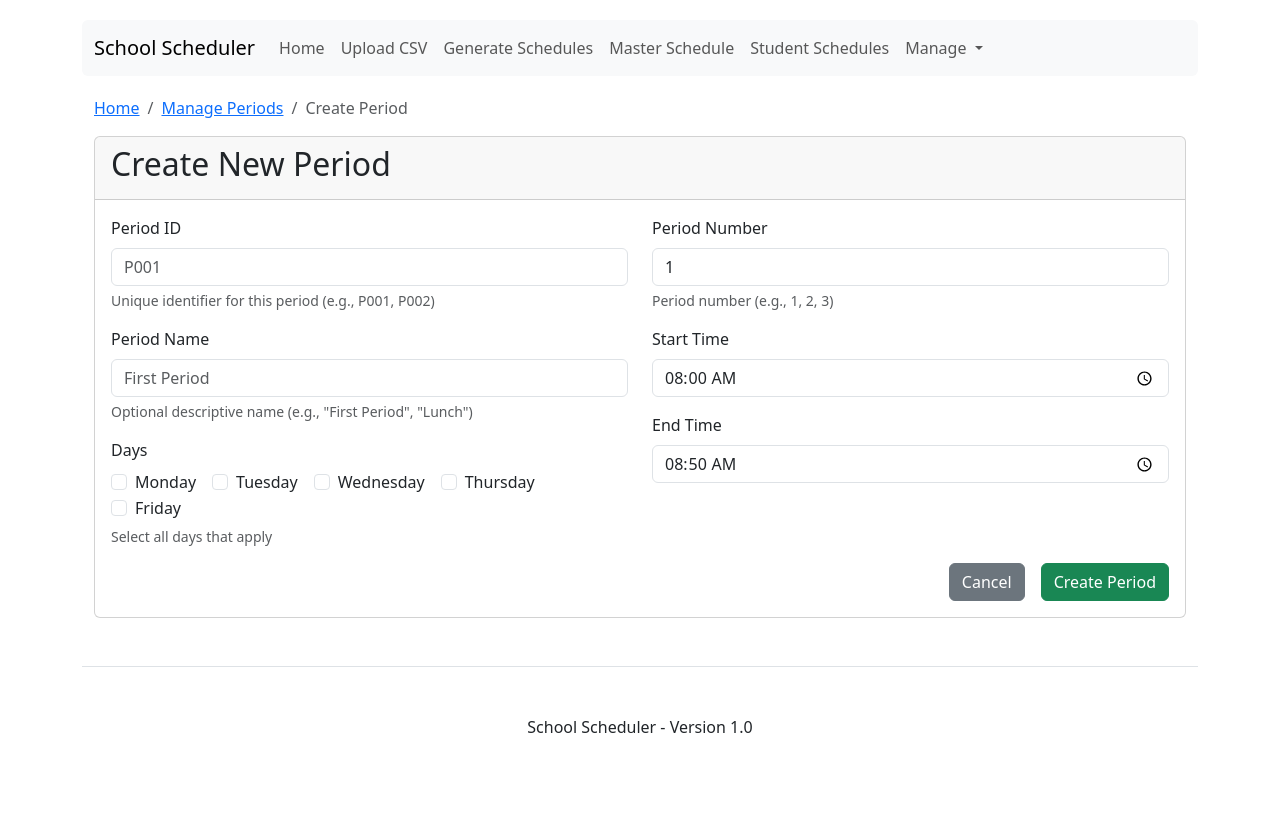
After one commit to wafflestomper/Scheduler_v2, a Django app: page /periods/create/ in a window 1280 px wide. The commit adds this page. Run offline with Django 4.2, Linux system fonts and the light colour scheme.

Commit message:
Add support for multiple days per period

```diff
--- a/schedule/admin.py
+++ b/schedule/admin.py
@@ -27,8 +27,8 @@ class CourseAdmin(admin.ModelAdmin):
 
 @admin.register(Period)
 class PeriodAdmin(admin.ModelAdmin):
-    list_display = ('id', 'day', 'slot', 'start_time', 'end_time')
-    list_filter = ('day', 'slot')
+    list_display = ('id', 'period_name', 'days', 'slot', 'start_time', 'end_time')
+    list_filter = ('slot',)
 
 @admin.register(Section)
 class SectionAdmin(admin.ModelAdmin):
--- a/schedule/templates/schedule/base.html
+++ b/schedule/templates/schedule/base.html
@@ -48,11 +48,16 @@
                         <li class="nav-item">
                             <a class="nav-link" href="{% url 'student_schedules' %}">Student Schedules</a>
                         </li>
-                        <li class="nav-item">
-                            <a class="nav-link" href="{% url 'view_students' %}">View Students</a>
-                        </li>
-                        <li class="nav-item">
-                            <a class="nav-link" href="{% url 'admin_reports' %}">Reports</a>
+                        <li class="nav-item dropdown">
+                            <a class="nav-link dropdown-toggle" href="#" id="managementDropdown" role="button" data-bs-toggle="dropdown" aria-expanded="false">
+                                Manage
+                            </a>
+                            <ul class="dropdown-menu" aria-labelledby="managementDropdown">
+                                <li><a class="dropdown-item" href="{% url 'view_students' %}">Students</a></li>
+                                <li><a class="dropdown-item" href="{% url 'view_periods' %}">Periods</a></li>
+                                <li><hr class="dropdown-divider"></li>
+                                <li><a class="dropdown-item" href="{% url 'admin_reports' %}">Reports</a></li>
+                            </ul>
                         </li>
                     </ul>
                 </div>
--- /dev/null
+++ b/schedule/templates/schedule/create_period.html
@@ -0,0 +1,88 @@
+{% extends 'schedule/base.html' %}
+
+{% block title %}Create New Period{% endblock %}
+
+{% block content %}
+<div class="container">
+    <nav aria-label="breadcrumb">
+        <ol class="breadcrumb">
+            <li class="breadcrumb-item"><a href="{% url 'index' %}">Home</a></li>
+            <li class="breadcrumb-item"><a href="{% url 'view_periods' %}">Manage Periods</a></li>
+            <li class="breadcrumb-item active" aria-current="page">Create Period</li>
+        </ol>
+    </nav>
+
+    <div class="card mb-4">
+        <div class="card-header">
+            <h2>Create New Period</h2>
+        </div>
+        <div class="card-body">
+            {% if messages %}
+                {% for message in messages %}
+                    <div class="alert alert-{% if message.tags == 'error' %}danger{% else %}{{ message.tags }}{% endif %} alert-dismissible fade show" role="alert">
+                        {{ message }}
+                        <button type="button" class="btn-close" data-bs-dismiss="alert" aria-label="Close"></button>
+                    </div>
+                {% endfor %}
+            {% endif %}
+
+            <form method="post">
+                {% csrf_token %}
+                <div class="row">
+                    <div class="col-md-6">
+                        <div class="mb-3">
+                            <label for="period_id" class="form-label">Period ID</label>
+                            <input type="text" class="form-control" id="period_id" name="period_id" placeholder="P001" required>
+                            <div class="form-text">Unique identifier for this period (e.g., P001, P002)</div>
+                        </div>
+
+                        <div class="mb-3">
+                            <label for="period_name" class="form-label">Period Name</label>
+                            <input type="text" class="form-control" id="period_name" name="period_name" placeholder="First Period">
+                            <div class="form-text">Optional descriptive name (e.g., "First Period", "Lunch")</div>
+                        </div>
+
+                        <div class="mb-3">
+                            <label class="form-label">Days</label>
+                            <div class="d-flex flex-wrap">
+                                {% for day_code, day_name in day_choices %}
+                                <div class="form-check me-3">
+                                    <input class="form-check-input" type="checkbox" name="days" value="{{ day_code }}" id="day-{{ day_code }}">
+                                    <label class="form-check-label" for="day-{{ day_code }}">
+                                        {{ day_name }}
+                                    </label>
+                                </div>
+                                {% endfor %}
+                            </div>
+                            <div class="form-text">Select all days that apply</div>
+                        </div>
+                    </div>
+
+                    <div class="col-md-6">
+                        <div class="mb-3">
+                            <label for="slot" class="form-label">Period Number</label>
+                            <input type="number" class="form-control" id="slot" name="slot" value="1" min="1" max="10" required>
+                            <div class="form-text">Period number (e.g., 1, 2, 3)</div>
+                        </div>
+
+                        <div class="mb-3">
+                            <label for="start_time" class="form-label">Start Time</label>
+                            <input type="time" class="form-control" id="start_time" name="start_time" value="08:00" required>
+                        </div>
+
+                        <div class="mb-3">
+                            <label for="end_time" class="form-label">End Time</label>
+                            <input type="time" class="form-control" id="end_time" name="end_time" value="08:50" required>
+                        </div>
+                    </div>
+                </div>
+
+                <div class="d-grid gap-2 d-md-flex justify-content-md-end">
+                    <a href="{% url 'view_periods' %}" class="btn btn-secondary me-md-2">Cancel</a>
+                    <button type="submit" class="btn btn-success">Create Period</button>
+                </div>
+            </form>
+        </div>
+    </div>
+</div>
+{% endblock %}
--- a/schedule/urls.py
+++ b/schedule/urls.py
@@ -17,4 +17,8 @@ urlpatterns = [
     path('student/<str:student_id>/edit/', views.edit_student, name='edit_student'),
     path('student/<str:student_id>/delete/', views.delete_student, name='delete_student'),
     path('reports/', views.admin_reports, name='admin_reports'),
+    path('periods/', views.view_periods, name='view_periods'),
+    path('periods/create/', views.create_period, name='create_period'),
+    path('periods/<str:period_id>/edit/', views.edit_period, name='edit_period'),
+    path('periods/<str:period_id>/delete/', views.delete_period, name='delete_period'),
 ]
--- a/schedule/views.py
+++ b/schedule/views.py
@@ -113,7 +113,7 @@ class CSVUploadView(View):
         elif data_type == 'courses':
             return ['course_id', 'name', 'course_type', 'grade_level', 'teachers', 'sections_needed', 'duration', 'max_size']
         elif data_type == 'periods':
-            return ['period_id', 'period_name', 'start_time', 'end_time']
+            return ['period_id', 'period_name', 'days', 'start_time', 'end_time']
         elif data_type == 'sections':
             return ['course_id', 'section_number', 'period']  # Only require course_id, section_number, and period
         return []
@@ -215,12 +215,19 @@ class CSVUploadView(View):
             start_time = row['start_time']
             end_time = row['end_time']
 
+            # Get days from CSV, default to Monday if not specified
+            days = row.get('days', 'M')
+
+            # Format days - allow comma-separated list to be converted to pipe-separated
+            if ',' in days:
+                days = days.replace(' ', '').replace(',', '|')
+
             Period.objects.update_or_create(
                 id=row['period_id'],
                 defaults={
-                    'period_name': row.get('period_name', ''),  # Get period_name if it exists, else empty string
-                    'day': 'M',  # Default to Monday since day is no longer in CSV
-                    'slot': 1,   # Default to slot 1 since slot is no longer in CSV
+                    'period_name': row.get('period_name', ''),
+                    'days': days,
+                    'slot': int(row.get('slot', 1)),  # Default to slot 1 if not specified
                     'start_time': start_time,
                     'end_time': end_time,
                 }
@@ -504,10 +511,11 @@ def download_template_csv(request, template_type):
         writer.writerow(headers)
         writer.writerow(['C001', 'Algebra I', 'Core', '9', 'T001,T002', '3', 'Semester', '30'])
     elif template_type == 'periods':
-        headers = ['period_id', 'period_name', 'start_time', 'end_time']
+        headers = ['period_id', 'period_name', 'days', 'start_time', 'end_time']
         writer.writerow(headers)
-        writer.writerow(['P001', 'First Period', '08:00', '08:50'])
-        writer.writerow(['P002', 'Second Period', '08:55', '09:45'])
+        writer.writerow(['P001', 'First Period', 'M', '08:00', '08:50'])
+        writer.writerow(['P002', 'Second Period', 'M|W|F', '08:55', '09:45'])
+        writer.writerow(['P003', 'Lunch', 'M|T|W|TH|F', '12:00', '12:45'])
     elif template_type == 'sections':
         # For sections, show all possible fields in the template even though some are optional
         headers = ['course_id', 'section_number', 'teacher', 'period', 'room', 'max_size', 'when']
@@ -988,3 +996,130 @@ def find_schedule_conflicts():
                 })
 
     return conflicts
+
+def view_periods(request):
+    """View all periods with editing and deletion options."""
+    periods = Period.objects.all().order_by('start_time')
+
+    context = {
+        'periods': periods,
+    }
+
+    return render(request, 'schedule/view_periods.html', context)
+
+def create_period(request):
+    """Create a new period."""
+    if request.method == 'POST':
+        # Process form data
+        period_id = request.POST.get('period_id')
+        period_name = request.POST.get('period_name')
+        days_list = request.POST.getlist('days')
+        slot = request.POST.get('slot')
+        start_time = request.POST.get('start_time')
+        end_time = request.POST.get('end_time')
+
+        # Validate period_id
+        if not period_id:
+            messages.error(request, 'Period ID is required.')
+            return redirect('create_period')
+
+        # Check if period ID already exists
+        if Period.objects.filter(id=period_id).exists():
+            messages.error(request, f'Period with ID "{period_id}" already exists.')
+            return redirect('create_period')
+
+        # Validate days
+        if not days_list:
+            messages.error(request, 'At least one day must be selected.')
+            return redirect('create_period')
+
+        # Convert days list to pipe-separated string
+        days = '|'.join(days_list)
+
+        try:
+            # Create new period
+            period = Period.objects.create(
+                id=period_id,
+                period_name=period_name,
+                days=days,
+                slot=int(slot),
+                start_time=start_time,
+                end_time=end_time
+            )
+            messages.success(request, f'Period {period.id} created successfully!')
+            return redirect('view_periods')
+        except Exception as e:
+            messages.error(request, f'Error creating period: {str(e)}')
+            return redirect('create_period')
+
+    context = {
+        'day_choices': Period.DAY_CHOICES,
+    }
+
+    return render(request, 'schedule/create_period.html', context)
+
+def edit_period(request, period_id):
+    """Edit an existing period."""
+    period = get_object_or_404(Period, id=period_id)
+
+    if request.method == 'POST':
+        # Process form data
+        period_name = request.POST.get('period_name')
+        days_list = request.POST.getlist('days')
+        slot = request.POST.get('slot')
+        start_time = request.POST.get('start_time')
+        end_time = request.POST.get('end_time')
+
+        # Validate days
+        if not days_list:
+            messages.error(request, 'At least one day must be selected.')
+            context = {
+                'period': period,
+                'day_choices': Period.DAY_CHOICES,
+            }
+            return render(request, 'schedule/edit_period.html', context)
+
+        # Convert days list to pipe-separated string
+        days = '|'.join(days_list)
+
+        # Update period
+        period.period_name = period_name
+        period.days = days
+        period.slot = int(slot)
+        period.start_time = start_time
+        period.end_time = end_time
+
+        # Save changes
+        period.save()
+        messages.success(request, f'Period {period.id} updated successfully!')
+        return redirect('view_periods')
+
+    context = {
+        'period': period,
+        'day_choices': Period.DAY_CHOICES,
+    }
+
+    return render(request, 'schedule/edit_period.html', context)
+
+def delete_period(request, period_id):
+    """Delete a period."""
+    period = get_object_or_404(Period, id=period_id)
+
+    # Check if any sections are using this period
+    sections_using_period = Section.objects.filter(period=period).count()
+
+    if request.method == 'POST':
+        if sections_using_period > 0:
+            messages.error(request, f'Cannot delete period {period.id} because it is being used by {sections_using_period} section(s).')
+        else:
+            period_id = period.id
+            period.delete()
+            messages.success(request, f'Period {period_id} deleted successfully!')
+        return redirect('view_periods')
+
+    context = {
+        'period': period,
+        'sections_using_period': sections_using_period,
+    }
+
+    return render(request, 'schedule/delete_period_confirm.html', context)
```
Also changed, not shown: progress_log.md (+23 -0 lines), schedule/models.py (+25 -2 lines), schedule/templates/schedule/csv_upload.html (+7 -2 lines), schedule/templates/schedule/delete_period_confirm.html (added, +52 -0 lines), schedule/templates/schedule/edit_period.html (added, +87 -0 lines), schedule/templates/schedule/view_periods.html (added, +82 -0 lines), schedule/migrations/0008_period_multiple_days.py (added).
